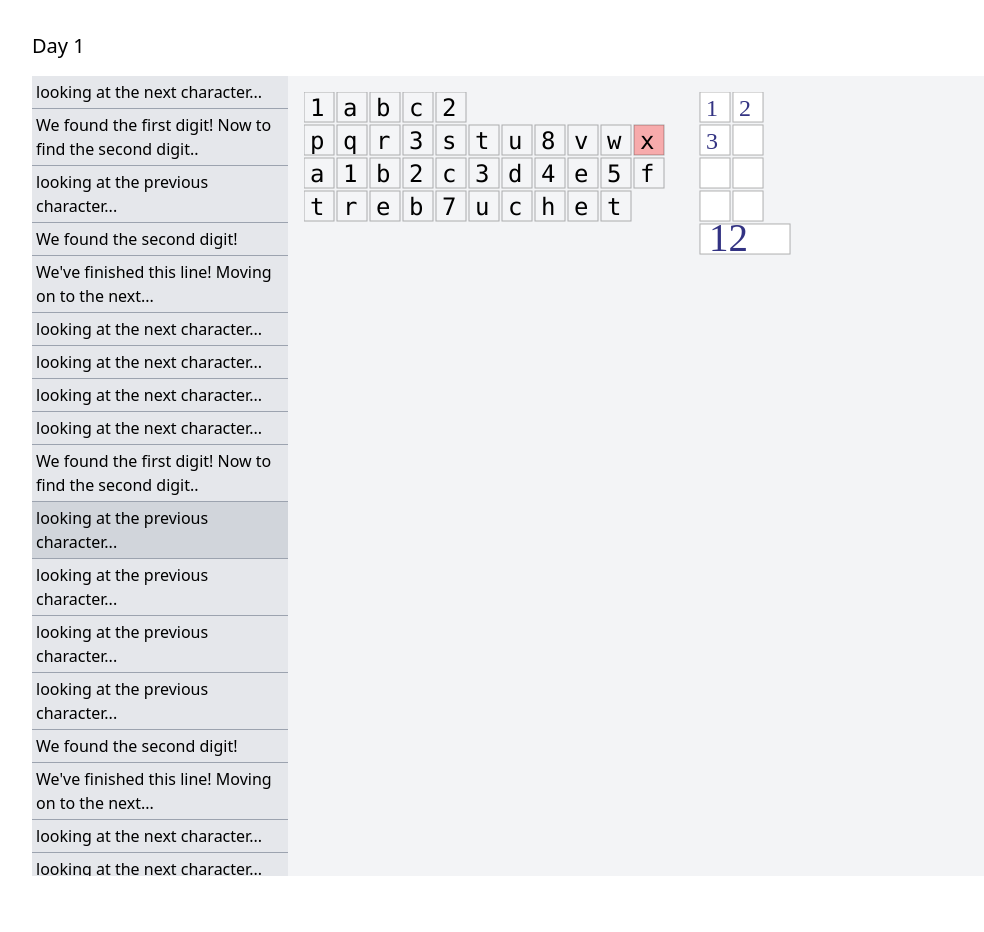
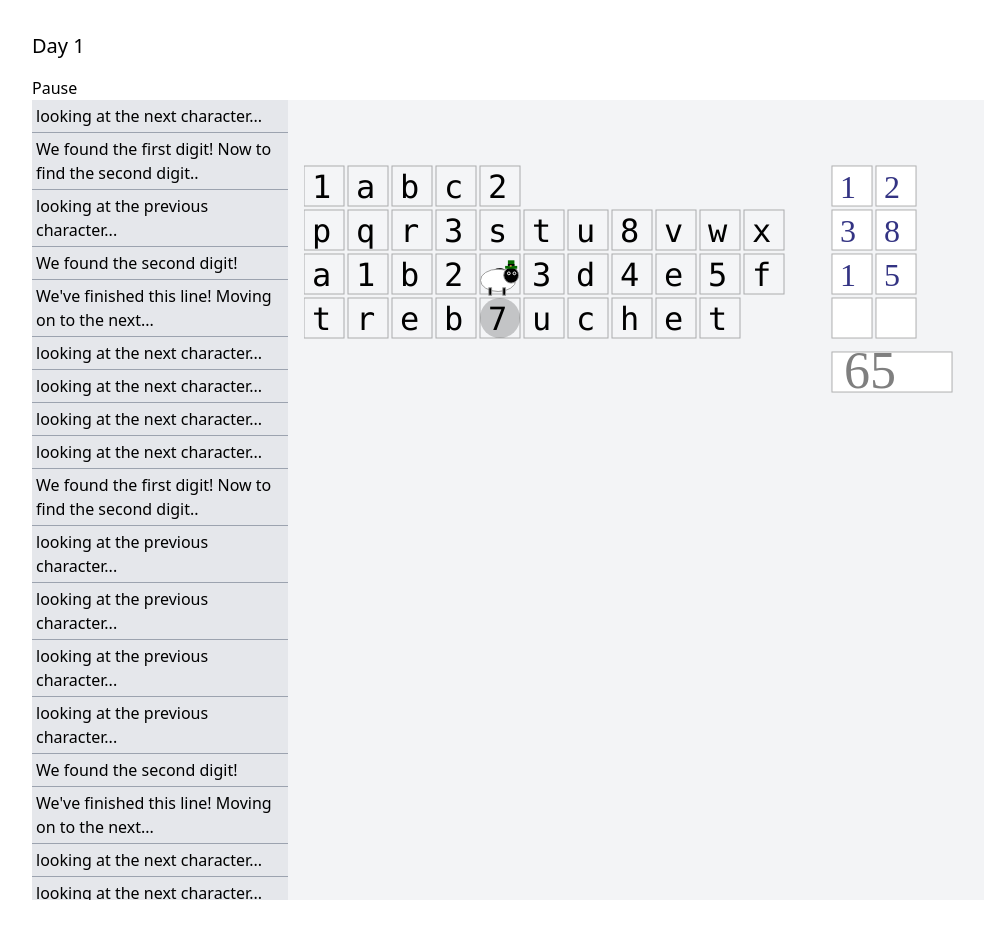
Before and after one commit to geoffreylitt/aoc2023, a React app: page / in a window 1280 px wide. Shown: the whole page, without its empty margins (0-984 px from the left). Before the commit the page ends 908 px from the top, so only its background shows below. Built offline with nearby package versions, Linux system fonts and the light colour scheme; the HTML template or start-up script is replaced by a standard one.

Commit message:
animated draft

```diff
--- a/src/day1.tsx
+++ b/src/day1.tsx
@@ -30,28 +30,6 @@ a1b2c3d4e5f
 treb7uchet`;
 
 const clone = <T extends any>(obj: T): T => JSON.parse(JSON.stringify(obj));
-
-const sheep = (
-  <svg
-    width="100px"
-    height="100px"
-    viewBox="0 0 200 200"
-    xmlns="http://www.w3.org/2000/svg"
-  >
-    <circle cx="100" cy="130" r="40" fill="white" />
-
-    <circle cx="100" cy="70" r="30" fill="black" />
-
-    <circle cx="90" cy="65" r="5" fill="white" />
-    <circle cx="110" cy="65" r="5" fill="white" />
-
-    <rect x="85" y="170" width="10" height="20" fill="black" />
-    <rect x="105" y="170" width="10" height="20" fill="black" />
-
-    <rect x="80" y="50" width="40" height="10" fill="green" />
-    <rect x="90" y="30" width="20" height="20" fill="green" />
-  </svg>
-);
 
 type ProgramState = {
   lines: {
@@ -139,19 +117,29 @@ const solve = (input: string): ProgramState[] => {
 
 const programStates = solve(SAMPLE_INPUT);
 
+const Y_MARGIN = 50;
+const CHAR_SIZE = 40;
+
 export function Day1() {
   const [activeStateIndex, setActiveStateIndex] = useState(0);
+  const [paused, setPaused] = useState(false);
   const programState = programStates[activeStateIndex];
 
   useEffect(() => {
-    const interval = setInterval(() => {
-      setActiveStateIndex((i) => (i + 1) % programStates.length);
-    }, 500);
+    if (!paused) {
+      const interval = setInterval(() => {
+        setActiveStateIndex((i) => {
+          if (i + 1 === programStates.length) {
+            setPaused(true);
+            return i;
+          }
+          return (i + 1) % programStates.length;
+        });
+      }, 200);
+      return () => clearInterval(interval);
+    }
+  }, [paused]);
 
-    return () => clearInterval(interval);
-  }, []);
-
-  const charSize = 30;
   const maxLineLength = Math.max(
     ...programState.lines.map((line) => line.text.length)
   );
@@ -159,6 +147,9 @@ export function Day1() {
   return (
     <div className="p-8">
       <h1 className=" text-xl mb-4">Day 1</h1>
+      <button onClick={() => setPaused((paused) => !paused)}>
+        {paused ? "Play" : "Pause"}
+      </button>
       <div className="flex">
         <div className="w-64 bg-gray-200 h-screen overflow-y-auto">
           {programStates.map((programState, i) => (
@@ -176,26 +167,25 @@ export function Day1() {
           <svg className="w-full h-full">
             {programState.lines.map((line, i) => (
               <g>
-                <g transform={`translate(0, ${i * (charSize * 1.1)})`}>
+                <g
+                  transform={`translate(0, ${
+                    i * (CHAR_SIZE * 1.1) + Y_MARGIN
+                  })`}
+                >
                   {line.text.split("").map((char, j) => (
-                    <g transform={`translate(${j * (charSize * 1.1)}, 0)`}>
+                    <g transform={`translate(${j * (CHAR_SIZE * 1.1)}, 0)`}>
                       <rect
                         x={0}
                         y={0}
-                        width={charSize}
-                        height={charSize}
-                        fill={`${
-                          programState.activeLine === i &&
-                          programState.activeChar === j
-                            ? "rgb(255, 0, 0, 0.3)"
-                            : "rgb(255, 255, 255, 0.1)"
-                        }`}
+                        width={CHAR_SIZE}
+                        height={CHAR_SIZE}
+                        fill="rgb(255, 255, 255, 0.1"
                         stroke="rgb(0, 0, 0, 0.3)"
                       />
                       <text
-                        x={charSize * 0.2}
-                        y={charSize * 0.8}
-                        fontSize={charSize * 0.8}
+                        x={CHAR_SIZE * 0.2}
+                        y={CHAR_SIZE * 0.8}
+                        fontSize={CHAR_SIZE * 0.8}
                       >
                         {char}
                       </text>
@@ -203,24 +193,24 @@ export function Day1() {
                   ))}
                   <g
                     transform={`translate(${
-                      charSize * 1.1 + maxLineLength * (charSize * 1.1)
+                      CHAR_SIZE * 1.1 + maxLineLength * (CHAR_SIZE * 1.1)
                     }, 0)`}
                   >
                     {line.calibrationString.map((char, j) => (
-                      <g transform={`translate(${j * (charSize * 1.1)}, 0)`}>
+                      <g transform={`translate(${j * (CHAR_SIZE * 1.1)}, 0)`}>
                         <rect
                           x={0}
                           y={0}
-                          width={charSize}
-                          height={charSize}
+                          width={CHAR_SIZE}
+                          height={CHAR_SIZE}
                           fill="white"
                           stroke="rgba(0, 0, 0)"
                           strokeOpacity={0.3}
                         />
                         <text
-                          x={charSize * 0.2}
-                          y={charSize * 0.8}
-                          fontSize={charSize * 0.8}
+                          x={CHAR_SIZE * 0.2}
+                          y={CHAR_SIZE * 0.8}
+                          fontSize={CHAR_SIZE * 0.8}
                           fontFamily="Schoolbell"
                           fill="rgb(0, 0, 100, 0.8)"
                         >
@@ -234,32 +224,67 @@ export function Day1() {
             ))}
             <g
               transform={`translate(${
-                (maxLineLength + 1) * (charSize * 1.1)
-              }, ${programState.lines.length * (charSize * 1.1)})`}
+                (maxLineLength + 1) * (CHAR_SIZE * 1.1)
+              }, ${
+                programState.lines.length * (CHAR_SIZE * 1.1) + Y_MARGIN + 10
+              })`}
             >
               <rect
                 x={0}
                 y={0}
                 width={
-                  charSize *
+                  CHAR_SIZE *
                   programStates[programStates.length - 1].solution.toString()
                     .length
                 }
-                height={charSize}
-                fill="white"
+                height={CHAR_SIZE}
+                fill={`${
+                  activeStateIndex === programStates.length - 1
+                    ? "rgb(0, 255, 0, 0.4)"
+                    : "white"
+                }`}
                 stroke="rgba(0, 0, 0)"
                 strokeOpacity={0.3}
               ></rect>
               <text
-                x={charSize * 0.3}
-                y={charSize * 0.9}
-                fontSize={charSize * 1.3}
+                x={CHAR_SIZE * 0.3}
+                y={CHAR_SIZE * 0.9}
+                fontSize={CHAR_SIZE * 1.3}
                 fontFamily="Schoolbell"
-                fill="rgb(0, 0, 100, 0.8)"
+                fill={`${
+                  activeStateIndex === programStates.length - 1
+                    ? "black"
+                    : "rgba(0, 0, 0, 0.5)"
+                }`}
               >
                 {programState.solution.toString()}
               </text>
             </g>
+            {programState.activeLine !== undefined &&
+              programState.activeChar !== undefined && (
+                <g
+                  className="transition-all"
+                  transform={`translate(${
+                    programState.activeChar * (CHAR_SIZE * 1.1)
+                  }, ${
+                    programState.activeLine * (CHAR_SIZE * 1.1) + Y_MARGIN
+                  })`}
+                >
+                  <circle
+                    cx={CHAR_SIZE / 2}
+                    cy={CHAR_SIZE / 2}
+                    r={CHAR_SIZE / 2}
+                    fill="rgba(0, 0, 0, 0.2)"
+                  />
+                  <image
+                    href="/sheep.svg"
+                    x="0"
+                    y={CHAR_SIZE * -1}
+                    height={CHAR_SIZE}
+                    width={CHAR_SIZE}
+                  />
+                </g>
+              )}
           </svg>
         </div>
       </div>
```
Also changed, not shown: public/sheep.svg (added).
